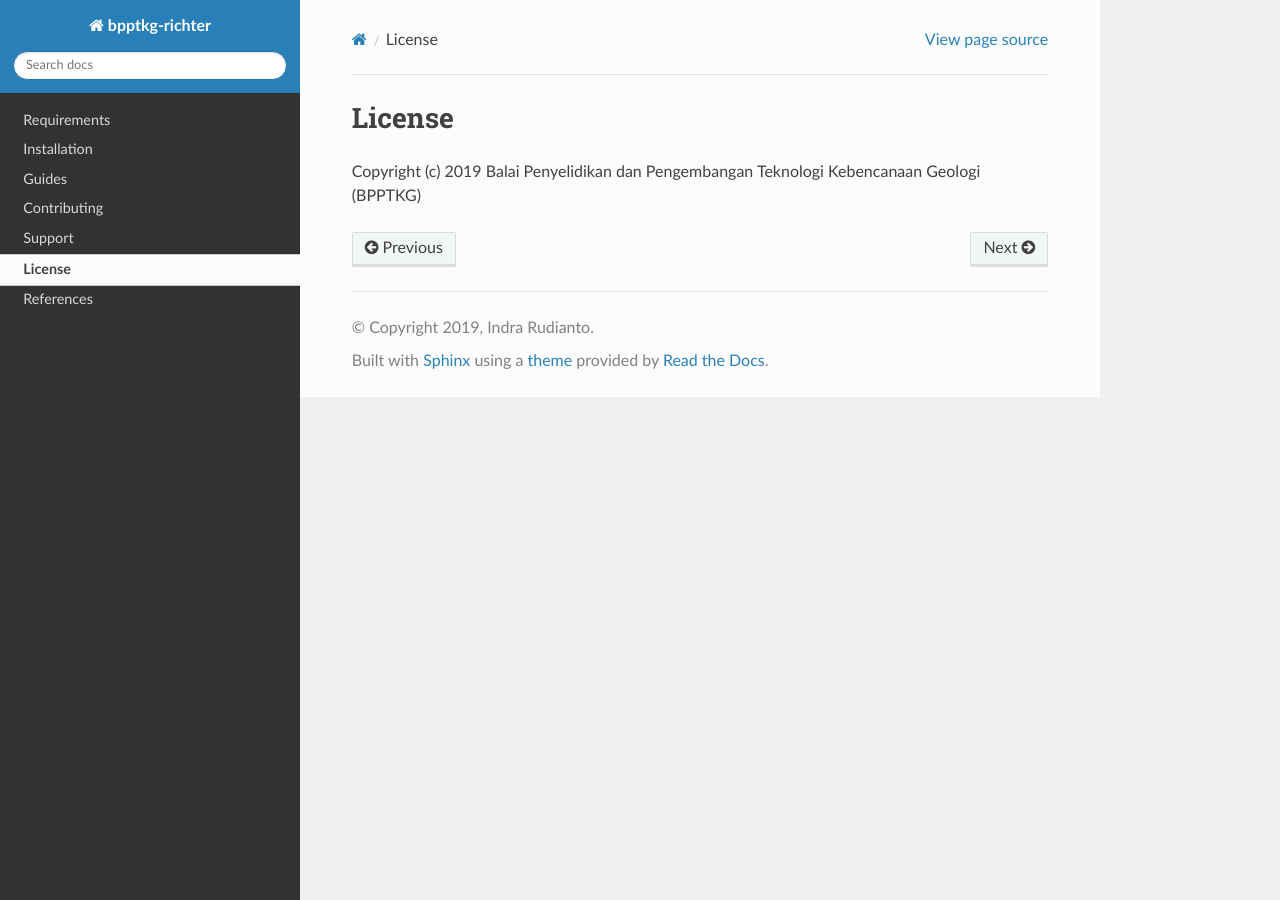
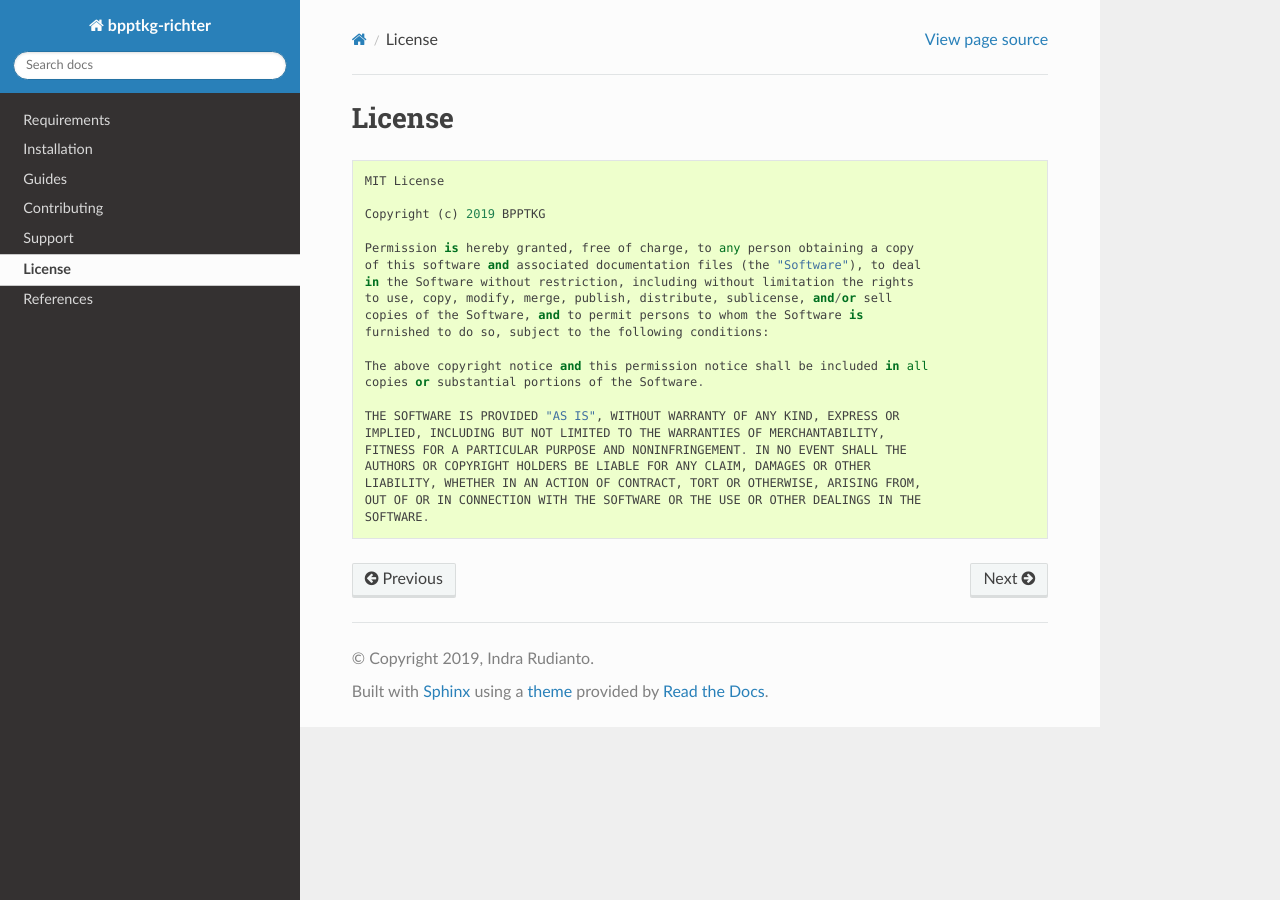
Before and after one commit to bpptkg/bpptkg-richter, a Sphinx documentation site: the page built from docs/license.rst, in a window 1280 px wide. Built offline with Sphinx 7.4.7 and the Read the Docs theme 2.0.0, drawn with Linux system fonts in a browser that asks for light colours.

```diff
--- a/docs/license.rst
+++ b/docs/license.rst
@@ -2,5 +2,26 @@
 License
 =======
 
-Copyright (c) 2019 Balai Penyelidikan dan Pengembangan Teknologi Kebencanaan
-Geologi (BPPTKG)
+::
+
+    MIT License
+
+    Copyright (c) 2019 BPPTKG
+
+    Permission is hereby granted, free of charge, to any person obtaining a copy
+    of this software and associated documentation files (the "Software"), to deal
+    in the Software without restriction, including without limitation the rights
+    to use, copy, modify, merge, publish, distribute, sublicense, and/or sell
+    copies of the Software, and to permit persons to whom the Software is
+    furnished to do so, subject to the following conditions:
+
+    The above copyright notice and this permission notice shall be included in all
+    copies or substantial portions of the Software.
+
+    THE SOFTWARE IS PROVIDED "AS IS", WITHOUT WARRANTY OF ANY KIND, EXPRESS OR
+    IMPLIED, INCLUDING BUT NOT LIMITED TO THE WARRANTIES OF MERCHANTABILITY,
+    FITNESS FOR A PARTICULAR PURPOSE AND NONINFRINGEMENT. IN NO EVENT SHALL THE
+    AUTHORS OR COPYRIGHT HOLDERS BE LIABLE FOR ANY CLAIM, DAMAGES OR OTHER
+    LIABILITY, WHETHER IN AN ACTION OF CONTRACT, TORT OR OTHERWISE, ARISING FROM,
+    OUT OF OR IN CONNECTION WITH THE SOFTWARE OR THE USE OR OTHER DEALINGS IN THE
+    SOFTWARE.
```
Also changed, not shown: 1 other file.
